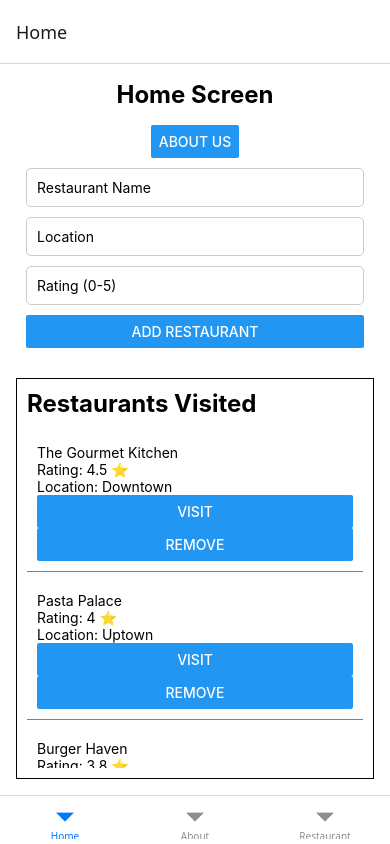
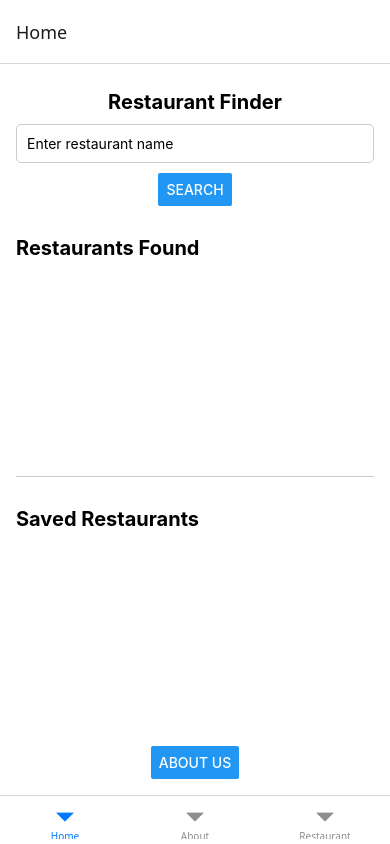
Before and after one commit to Marcq04/Group84_COMP3074, a React Native app: screen /Home in a window 390 px wide. Built offline with nearby package versions, Linux system fonts and the light colour scheme.

Commit message:
final implementation of homescreen

```diff
--- a/components/HomeScreen.js
+++ b/components/HomeScreen.js
@@ -1,98 +1,158 @@
 import React, { useState } from 'react';
-import { View, Text, StyleSheet, Button, FlatList, TextInput } from 'react-native';
+import { View, Text, StyleSheet, Button, FlatList, TextInput, Alert, TouchableOpacity } from 'react-native';
 
-// Dummy data
-const initialRestaurantData = [
-    { id: '1', name: 'The Gourmet Kitchen', rating: 4.5, location: 'Downtown' },
-    { id: '2', name: 'Pasta Palace', rating: 4.0, location: 'Uptown' },
-    { id: '3', name: 'Burger Haven', rating: 3.8, location: 'Midtown' },
-    { id: '4', name: 'Sushi World', rating: 4.7, location: 'Eastside' },
-    { id: '5', name: 'Steakhouse Deluxe', rating: 4.3, location: 'Westside' },
-];
+const API_KEY = 'AIzaSyBuJ3VdK5xAJkB0Y0RDW3RbGewkOMbe-yI';
 
 export default function HomeScreen({ navigation }) {
-    const [restaurants, setRestaurants] = useState(initialRestaurantData);
-    const [restaurantName, setRestaurantName] = useState('');
-    const [restaurantLocation, setRestaurantLocation] = useState('');
-    const [restaurantRating, setRestaurantRating] = useState('');
+    const [foundRestaurants, setFoundRestaurants] = useState([]);
+    const [savedRestaurants, setSavedRestaurants] = useState([]);
+    const [searchName, setSearchName] = useState('');
+    const [editingRestaurantId, setEditingRestaurantId] = useState(null);
+    const [tempName, setTempName] = useState('');
+    const [tempRating, setTempRating] = useState('');
 
-    // Function to add a new restaurant
-    const addRestaurant = () => {
-        if (restaurantName && restaurantLocation && restaurantRating) {
-            const newRestaurant = {
-                id: (restaurants.length + 1).toString(),
-                name: restaurantName,
-                rating: parseFloat(restaurantRating),
-                location: restaurantLocation,
-            };
+    const searchRestaurants = () => {
+        if (searchName.trim() === '') {
+            Alert.alert('Error', 'Please enter a restaurant name.');
+            return;
+        }
 
-            setRestaurants((prevRestaurants) => [...prevRestaurants, newRestaurant]);
+        fetch(`https://maps.googleapis.com/maps/api/place/textsearch/json?query=${searchName}&key=${API_KEY}`)
+            .then(response => response.json())
+            .then(data => {
+                const results = data.results;
+                const newRestaurants = results.map(result => ({
+                    id: result.place_id,
+                    name: result.name,
+                    rating: result.rating || 'No rating available',
+                    location: result.formatted_address || 'No address available',
+                }));
+                setFoundRestaurants(newRestaurants);
+            })
+            .catch(error => {
+                console.error(error);
+                Alert.alert('Error', 'Failed to fetch restaurants. Please try again.');
+            });
+    };
 
-            // Clear input fields after adding
-            setRestaurantName('');
-            setRestaurantLocation('');
-            setRestaurantRating('');
+    const saveRestaurant = (restaurant) => {
+        if (savedRestaurants.find(r => r.id === restaurant.id)) {
+            Alert.alert('Info', 'This restaurant is already saved.');
         } else {
-            alert('Please fill in all fields');
+            setSavedRestaurants([...savedRestaurants, restaurant]);
+            Alert.alert('Success', `${restaurant.name} has been added to your saved restaurants.`);
         }
     };
 
-    // Function to remove a restaurant by id
-    const removeRestaurant = (id) => {
-        setRestaurants((prevRestaurants) =>
-            prevRestaurants.filter((restaurant) => restaurant.id !== id)
+    const deleteRestaurant = (restaurantId) => {
+        setSavedRestaurants(savedRestaurants.filter(r => r.id !== restaurantId));
+        Alert.alert('Success', 'Restaurant has been removed from your saved list.');
+    };
+
+    const startEditingRestaurant = (restaurant) => {
+        setEditingRestaurantId(restaurant.id);
+        setTempName(restaurant.name);
+        setTempRating(restaurant.rating.toString());
+    };
+
+    const confirmEditRestaurant = () => {
+        const updatedRestaurants = savedRestaurants.map(r =>
+            r.id === editingRestaurantId
+                ? { ...r, name: tempName, rating: tempRating }
+                : r
         );
+        setSavedRestaurants(updatedRestaurants);
+        setEditingRestaurantId(null);
+        setTempName('');
+        setTempRating('');
+        Alert.alert('Success', 'Restaurant details updated.');
+    };
+
+    const viewRestaurant = (restaurant) => {
+        navigation.navigate('Restaurant', { restaurant });
     };
 
     return (
         <View style={styles.container}>
-            <Text style={styles.text}>Home Screen</Text>
-            <Button title="About Us" onPress={() => navigation.navigate('About')} />
+            <Text style={styles.text}>Restaurant Finder</Text>
 
-            {/* Input fields for adding a new restaurant */}
-            <View style={styles.addRestaurantContainer}>
-                <TextInput
-                    style={styles.input}
-                    placeholder="Restaurant Name"
-                    value={restaurantName}
-                    onChangeText={setRestaurantName}
-                />
-                <TextInput
-                    style={styles.input}
-                    placeholder="Location"
-                    value={restaurantLocation}
-                    onChangeText={setRestaurantLocation}
-                />
-                <TextInput
-                    style={styles.input}
-                    placeholder="Rating (0-5)"
-                    value={restaurantRating}
-                    keyboardType="numeric"
-                    onChangeText={setRestaurantRating}
-                />
-                <Button title="Add Restaurant" onPress={addRestaurant} />
-            </View>
+            <TextInput
+                style={styles.input}
+                placeholder="Enter restaurant name"
+                value={searchName}
+                onChangeText={setSearchName}
+            />
+            <Button title="Search" onPress={searchRestaurants} />
 
-            {/* List View of Restaurants */}
             <View style={styles.listViewContainer}>
-                <Text style={styles.text}>Restaurants Visited</Text>
+                <Text style={styles.text}>Restaurants Found</Text>
                 <FlatList
-                    data={restaurants}
+                    data={foundRestaurants}
                     renderItem={({ item }) => (
                         <View style={styles.listItem}>
-                            <Text>{item.name}</Text>
+                            <Text style={styles.listTitle}>{item.name}</Text>
                             <Text>Rating: {item.rating} ⭐</Text>
                             <Text>Location: {item.location}</Text>
                             <Button
-                                title="Visit"
-                                onPress={() => navigation.navigate('Restaurant', { restaurant: item })}
+                                title="Save"
+                                onPress={() => saveRestaurant(item)}
                             />
-                            <Button title="Remove" onPress={() => removeRestaurant(item.id)} />
+                            <TouchableOpacity style={styles.viewButton} onPress={() => viewRestaurant(item)}>
+                                <Text style={styles.viewButtonText}>View</Text>
+                            </TouchableOpacity>
                         </View>
                     )}
                     keyExtractor={(item) => item.id}
                 />
             </View>
+
+            <View style={styles.border} />
+
+            <View style={styles.listViewContainer}>
+                <Text style={styles.text}>Saved Restaurants</Text>
+                <FlatList
+                    data={savedRestaurants}
+                    renderItem={({ item }) => (
+                        <View style={styles.listItem}>
+                            {editingRestaurantId === item.id ? (
+                                <>
+                                    <TextInput
+                                        style={styles.input}
+                                        value={tempName}
+                                        onChangeText={setTempName}
+                                    />
+                                    <TextInput
+                                        style={styles.input}
+                                        value={tempRating}
+                                        onChangeText={setTempRating}
+                                        keyboardType="numeric"
+                                    />
+                                    <Button title="Confirm" onPress={confirmEditRestaurant} />
+                                </>
+                            ) : (
+                                <>
+                                    <Text style={styles.listTitle}>{item.name}</Text>
+                                    <Text>Rating: {item.rating} ⭐</Text>
+                                    <Text>Location: {item.location}</Text>
+                                    <Button
+                                        title="Edit"
+                                        onPress={() => startEditingRestaurant(item)}
+                                    />
+                                    <Button
+                                        title="Delete"
+                                        onPress={() => deleteRestaurant(item.id)}
+                                    />
+                                    <TouchableOpacity style={styles.viewButton} onPress={() => viewRestaurant(item)}>
+                                        <Text style={styles.viewButtonText}>View</Text>
+                                    </TouchableOpacity>
+                                </>
+                            )}
+                        </View>
+                    )}
+                    keyExtractor={(item) => item.id}
+                />
+            </View>
+            <Button title="About Us" onPress={() => navigation.navigate('About')} />
         </View>
     );
 }
@@ -106,14 +166,9 @@ const styles = StyleSheet.create({
         padding: 16,
     },
     text: {
-        fontSize: 24,
+        fontSize: 20,
         fontWeight: 'bold',
-        marginBottom: 16,
-    },
-    addRestaurantContainer: {
-        width: '100%',
-        marginBottom: 20,
-        padding: 10,
+        marginVertical: 10,
     },
     input: {
         width: '100%',
@@ -126,14 +181,29 @@ const styles = StyleSheet.create({
     listViewContainer: {
         flex: 1,
         width: '100%',
-        borderWidth: 1,
-        borderColor: 'black',
-        padding: 10,
+        marginTop: 20,
     },
     listItem: {
         padding: 10,
         borderBottomWidth: 1,
-        borderBottomColor: 'gray',
-        marginBottom: 10,
+        borderBottomColor: '#ccc',
     },
-  });
+    listTitle: {
+        fontSize: 18,
+        fontWeight: 'bold',
+    },
+    border: {
+        width: '100%',
+        height: 1,
+        backgroundColor: '#ccc',
+    },
+    viewButton: {
+        backgroundColor: '#007aff',
+        padding: 10,
+        borderRadius: 5,
+    },
+    viewButtonText: {
+        color: 'white',
+        fontWeight: 'bold',
+    },
+});
--- /dev/null
+++ b/components/RestaurantScreen.js
@@ -0,0 +1,84 @@
+import React from 'react';
+import { View, Text, Button, StyleSheet, Linking, ScrollView } from 'react-native';
+import MapView, { Marker } from 'react-native-maps'; // For map view
+
+const RestaurantScreen = ({ route, navigation }) => {
+  const { restaurant } = route.params; // Get restaurant data from params
+
+  const handleShare = () => {
+    const message = `Check out ${restaurant.name} with a rating of ${restaurant.rating} stars! It's located in ${restaurant.location}.`;
+    Linking.openURL(`mailto:?subject=Restaurant Review&body=${message}`);
+  };
+
+  const handleGetDirections = () => {
+    const url = `https://www.google.com/maps?q=${restaurant.location}`; // Open Google Maps with the restaurant location
+    Linking.openURL(url);
+  };
+
+  return (
+    <ScrollView style={styles.container}>
+      {/* Restaurant Details */}
+      <Text style={styles.title}>{restaurant.name}</Text>
+      <Text style={styles.subtitle}>Rating: {restaurant.rating} ⭐</Text>
+      <Text style={styles.text}>Location: {restaurant.location}</Text>
+      <Text style={styles.description}>Description: {restaurant.description}</Text> {/* Display specific description */}
+      <Text style={styles.text}>Address: {restaurant.address}</Text>
+      <Text style={styles.text}>Phone: {restaurant.phone}</Text>
+
+      {/* Map View */}
+      <MapView
+        style={styles.map}
+        initialRegion={{
+          latitude: 37.78825, // Example coordinates, replace with actual restaurant coordinates
+          longitude: -122.4324,
+          latitudeDelta: 0.0922,
+          longitudeDelta: 0.0421,
+        }}
+      >
+        <Marker
+          coordinate={{ latitude: 37.78825, longitude: -122.4324 }} // Replace with actual coordinates
+          title={restaurant.name}
+        />
+      </MapView>
+
+      {/* Buttons for actions */}
+      <Button title="View on Map" onPress={handleGetDirections} />
+      <Button title="Share" onPress={handleShare} />
+      <Button title="Get Directions" onPress={handleGetDirections} />
+      <Button title="Go Back" onPress={() => navigation.navigate('Home')} />
+    </ScrollView>
+  );
+};
+
+const styles = StyleSheet.create({
+  container: {
+    flex: 1,
+    padding: 16,
+    backgroundColor: '#fff',
+  },
+  title: {
+    fontSize: 28,
+    fontWeight: 'bold',
+    marginBottom: 10,
+  },
+  subtitle: {
+    fontSize: 20,
+    fontWeight: 'bold',
+    marginBottom: 8,
+  },
+  text: {
+    fontSize: 16,
+    marginBottom: 10,
+  },
+  description: {
+    fontSize: 16,
+    fontStyle: 'italic',
+    marginBottom: 20,
+  },
+  map: {
+    height: 300,
+    marginBottom: 20,
+  },
+});
+
+export default RestaurantScreen;
```
